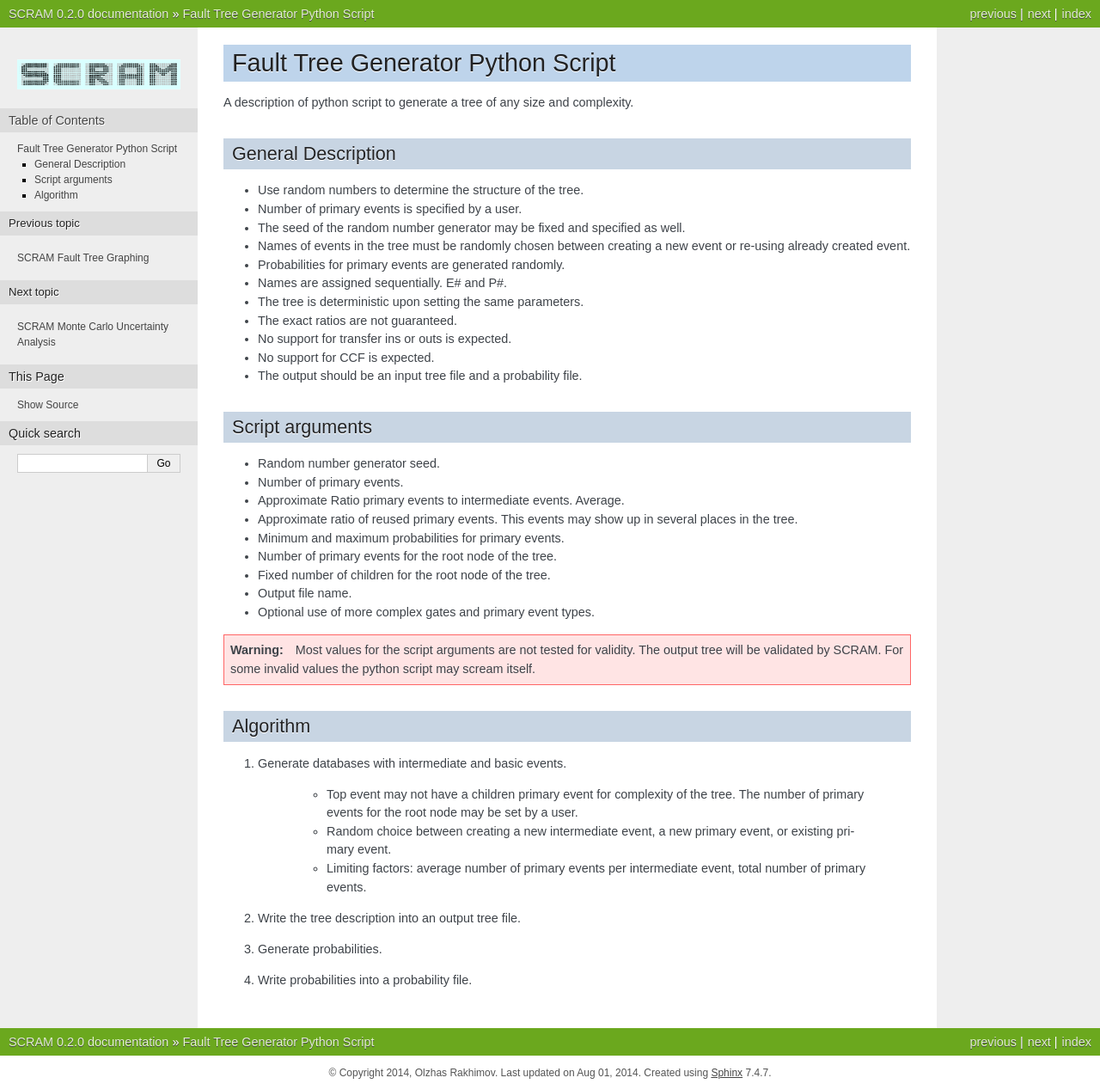
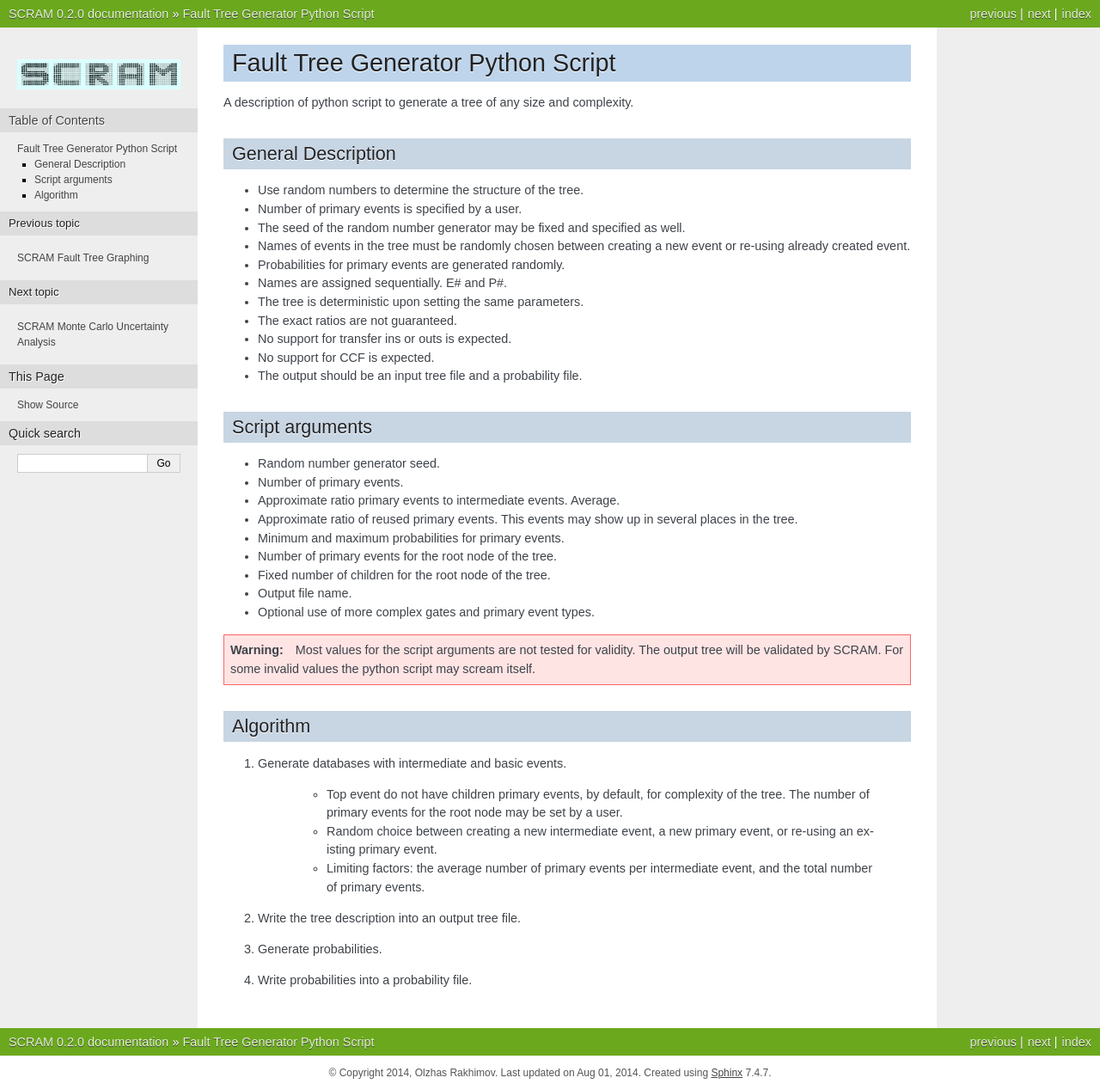
Before and after one commit to rakhimov/scram, a Sphinx documentation site: the page built from source/doc/fault_tree_generator.rst, in a window 1280 px wide. Shown: the whole page at 86% size. Built offline with Sphinx 7.4.7, drawn with Linux system fonts in a browser that asks for light colours; formulas are drawn with MathJax 3.

Commit message:
Update documentation source.

```diff
--- a/source/doc/fault_tree_generator.rst
+++ b/source/doc/fault_tree_generator.rst
@@ -25,7 +25,7 @@ Script arguments
 =================
 * Random number generator seed.
 * Number of primary events.
-* Approximate Ratio primary events to intermediate events. Average.
+* Approximate ratio primary events to intermediate events. Average.
 * Approximate ratio of reused primary events. This events may show up
   in several places in the tree.
 * Minimum and maximum probabilities for primary events.
@@ -45,13 +45,13 @@ Algorithm
 
 1) Generate databases with intermediate and basic events.
 
-    * Top event may not have a children primary event for complexity of the
-      tree. The number of primary events for the root node may be set
-      by a user.
+    * Top event do not have children primary events, by default,
+      for complexity of the tree. The number of primary events for
+      the root node may be set by a user.
     * Random choice between creating a new intermediate event,
-      a new primary event, or existing primary event.
-    * Limiting factors: average number of primary events per intermediate
-      event, total number of primary events.
+      a new primary event, or re-using an existing primary event.
+    * Limiting factors: the average number of primary events per intermediate
+      event, and the total number of primary events.
 
 2) Write the tree description into an output tree file.
 
--- a/source/doc/fta_calls.rst
+++ b/source/doc/fta_calls.rst
@@ -13,4 +13,4 @@ Current Command-line Functionality:
 
 #. Find total probability of the top event.
 
-   - May specify rare event approximation for faster calculations.
+   - May specify the rare event approximation or MCUB for faster calculations.
--- a/source/doc/fta_graphing.rst
+++ b/source/doc/fta_graphing.rst
@@ -37,6 +37,6 @@ SCRAM Fault Tree Graphing Specifics
 
 Currently Supported Graphing Tools
 ==================================
-* `Graphviz DOT`_
+* `Graphviz DOT`_ (*Prefer SVG output for a complex trees*)
 
 .. _`Graphviz DOT`: http://www.graphviz.org
--- a/source/doc/fta_input_parser.rst
+++ b/source/doc/fta_input_parser.rst
@@ -12,7 +12,7 @@ Steps in Fault Tree Input Verification
 #. Create a node:
 
     - Parent exists and is not a primary event (*may change for CCF*).
-    - Non-primary event has a unique name.
+    - Non-primary event has a unique name in an input file or a sub-tree.
     - Primary events with several parents are allowed.
     - Each gate has a correct number of children.
     - Store TransferIn gate for later inclusion.
--- a/source/doc/scram_code_structure.rst
+++ b/source/doc/scram_code_structure.rst
@@ -8,5 +8,5 @@ Structure of the Core Code
 - Input validation and processing
 - Tree validation and analysis
 - Abstract data types for trees
-- Probability calculation
+- Probability calculations
 - Graphing instructions
--- a/source/doc/scram_description.rst
+++ b/source/doc/scram_description.rst
@@ -1,5 +1,5 @@
 #######################################
-SCRAM
+SCRAM Description
 #######################################
 
 The overall description of SCRAM and possible future additions.
```
Also changed, not shown: other parts of source/doc/fta_input_parser.rst (+2 -1 lines), 2 other files.
